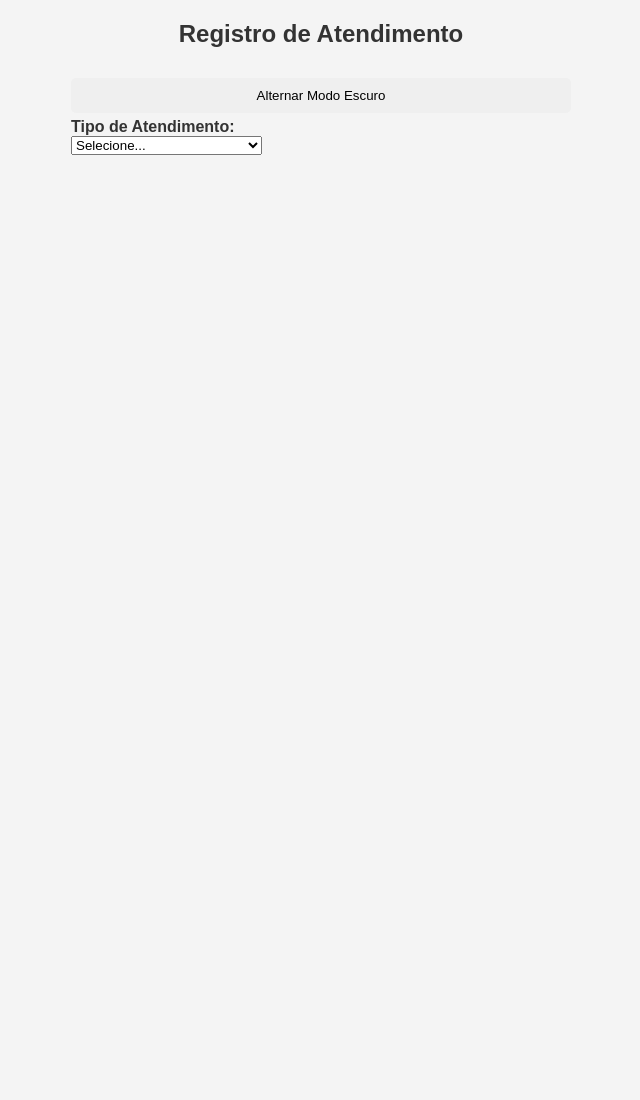
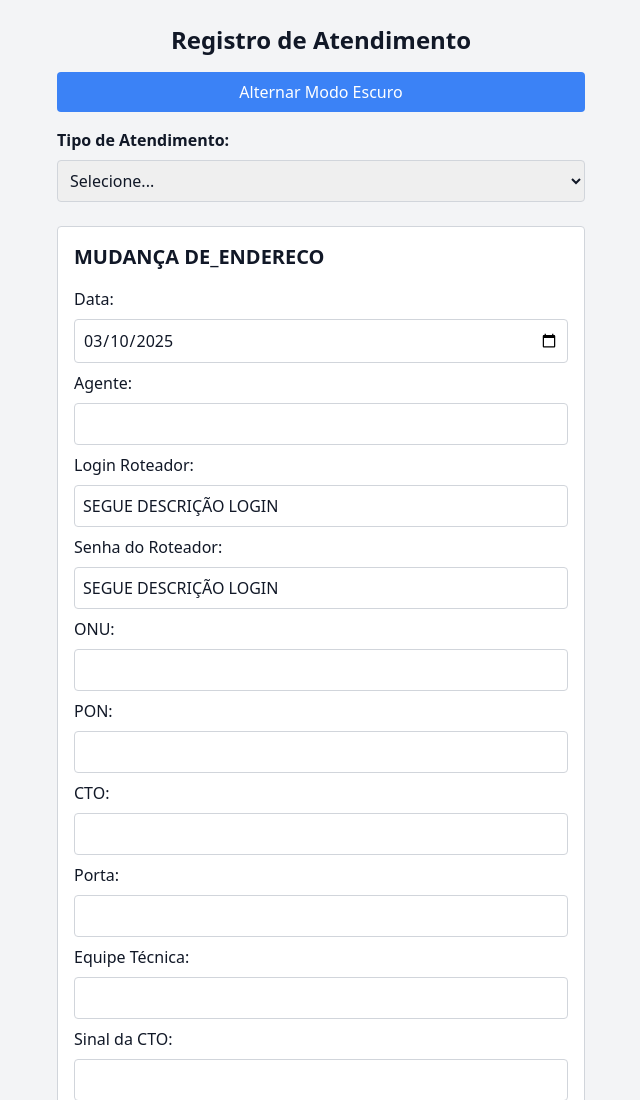
Before and after one commit to adolfoflextel/formulariotorre, a plain HTML site: page formulario_autorizacao.html in a window 1280 px wide. Shown: the top 1100 px of the page, without its empty margins (319-959 px from the left). Before the commit the page ends 800 px from the top, so only its background shows below. Drawn offline with nearby package versions, Linux system fonts and the light colour scheme.

Commit message:
Update formulario_autorizacao.html

```diff
--- a/formulario_autorizacao.html
+++ b/formulario_autorizacao.html
@@ -4,34 +4,34 @@
     <meta charset="UTF-8">
     <meta name="viewport" content="width=device-width, initial-scale=1.0">
     <title>Formulário de Registro</title>
+    <script src="https://cdn.tailwindcss.com"></script>
     <style>
-        body { font-family: Arial, sans-serif; max-width: 500px; margin: auto; background-color: #f4f4f4; color: #333; transition: background 0.3s, color 0.3s; }
-        h2 { text-align: center; }
-        .dark-mode h2 { color: #f4f4f4; }
-        .form-container { margin-bottom: 20px; padding: 15px; border: 1px solid #ddd; border-radius: 5px; display: none; background: white; }
-        label { display: flex; flex-direction: column; font-weight: bold; margin-top: 5px; }
-        input { width: 100%; padding: 6px; margin-top: 3px; border: 1px solid #ccc; border-radius: 4px; }
-        button { margin-top: 10px; padding: 10px; cursor: pointer; width: 100%; border: none; border-radius: 5px; }
-        .generate { background-color: #28a745; color: white; }
-        .copy { background-color: #007bff; color: white; }
-        .clear { background-color: #dc3545; color: white; }
-        .dark-mode { background-color: #333; color: #f4f4f4; }
-        .dark-mode .form-container { background: #444; border-color: #666; }
-        .message { text-align: center; font-weight: bold; margin-top: 10px; display: none; }
+        .dark-mode {
+            background-color: #333;
+            color: #f4f4f4;
+        }
+        .dark-mode .form-container {
+            background: #444;
+            border-color: #666;
+        }
     </style>
 </head>
-<body onload="definirDataAtual()">
-    <h2>Registro de Atendimento</h2>
-    <button onclick="toggleDarkMode()">Alternar Modo Escuro</button>
-    <label for="tipo_atendimento">Tipo de Atendimento:</label>
-    <select id="tipo_atendimento" onchange="exibirFormulario()">
-        <option value="">Selecione...</option>
-    </select>
-    <div id="formularios"></div>
-    <div id="mensagem" class="message"></div>
+<body onload="definirDataAtual()" class="bg-gray-100 text-gray-900 dark:bg-gray-900 dark:text-gray-100">
+    <div class="max-w-xl mx-auto p-6">
+        <h2 class="text-2xl font-semibold text-center mb-4">Registro de Atendimento</h2>
+        <button class="w-full py-2 px-4 bg-blue-500 text-white rounded mb-4" onclick="toggleDarkMode()">Alternar Modo Escuro</button>
+
+        <label for="tipo_atendimento" class="block font-semibold mb-2">Tipo de Atendimento:</label>
+        <select id="tipo_atendimento" onchange="exibirFormulario()" class="w-full p-2 border border-gray-300 rounded mb-6">
+            <option value="">Selecione...</option>
+        </select>
+
+        <div id="formularios"></div>
+        <div id="mensagem" class="text-center font-bold mt-4 hidden"></div>
+    </div>
 
     <script>
-        const tipos = ["mudança_de endereço", "instalação", "troca_equipamento", "troca_onu"];
+        const tipos = ["mudança_de_endereco", "instalação", "troca_equipamento", "troca_onu"];
         const campos = [
             { id: "data", label: "Data", type: "date" },
             { id: "agente", label: "Agente", type: "text" },
@@ -75,14 +75,15 @@
                 select.appendChild(option);
 
                 const form = document.createElement("div");
-                form.className = "form-container";
+                form.className = "form-container p-4 border border-gray-300 rounded bg-white dark:bg-gray-800 dark:border-gray-600";
                 form.id = `${tipo}_container`;
-                form.innerHTML = `<h3>${tipo.replace("_", " ").toUpperCase()}</h3>
+                form.innerHTML = `
+                    <h3 class="text-xl font-semibold mb-4">${tipo.replace("_", " ").toUpperCase()}</h3>
                     <form id="${tipo}_form">${gerarCampos(tipo)}
-                        <button type="button" class="generate" onclick="gerarTexto('${tipo}')">Gerar Texto 📄</button>
-                        <button type="button" class="copy" onclick="copiarTexto('${tipo}')">Copiar Texto 📋</button>
-                        <button type="button" class="clear" onclick="limparCampos('${tipo}')">Limpar Campos ❌</button>
-                        <pre id="${tipo}_resultado"></pre>
+                        <button type="button" class="generate py-2 px-4 bg-green-500 text-white rounded w-full mb-4" onclick="gerarTexto('${tipo}')">Gerar Texto 📄</button>
+                        <button type="button" class="copy py-2 px-4 bg-blue-500 text-white rounded w-full mb-4" onclick="copiarTexto('${tipo}')">Copiar Texto 📋</button>
+                        <button type="button" class="clear py-2 px-4 bg-red-500 text-white rounded w-full mb-4" onclick="limparCampos('${tipo}')">Limpar Campos ❌</button>
+                        <pre id="${tipo}_resultado" class="whitespace-pre-wrap"></pre>
                     </form>`;
                 container.appendChild(form);
             });
@@ -93,7 +94,9 @@
 
         function gerarCampos(tipo) {
             return campos.map(campo =>
-                `<label>${campo.label}: <input type="${campo.type}" id="${tipo}_${campo.id}" value="${campo.default || ''}"></label>`
+                `<label class="block mb-2">${campo.label}:
+                    <input type="${campo.type}" id="${tipo}_${campo.id}" value="${campo.default || ''}" class="w-full p-2 border border-gray-300 rounded mt-2">
+                </label>`
             ).join('');
         }
 
@@ -153,9 +156,5 @@
 
         criarFormularios();
     </script>
-
-
-
-
 </body>
 </html>
```
